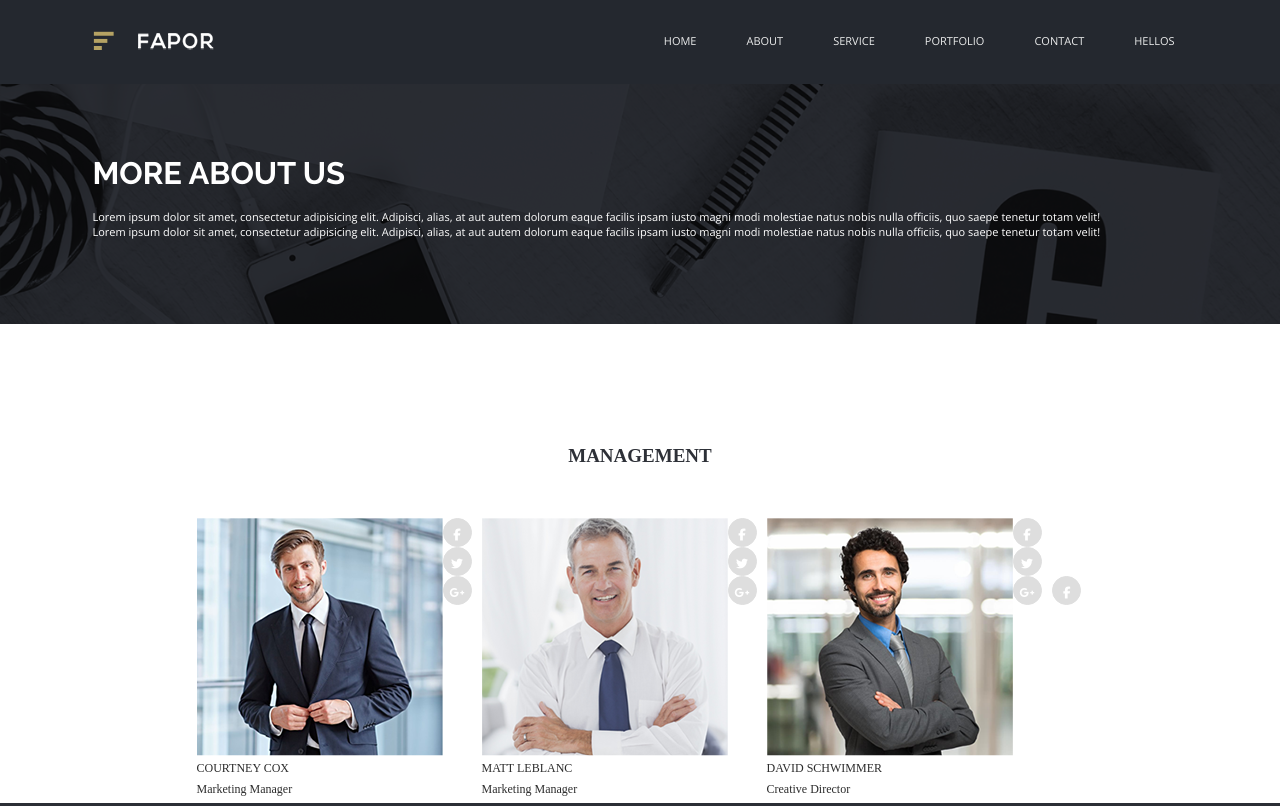
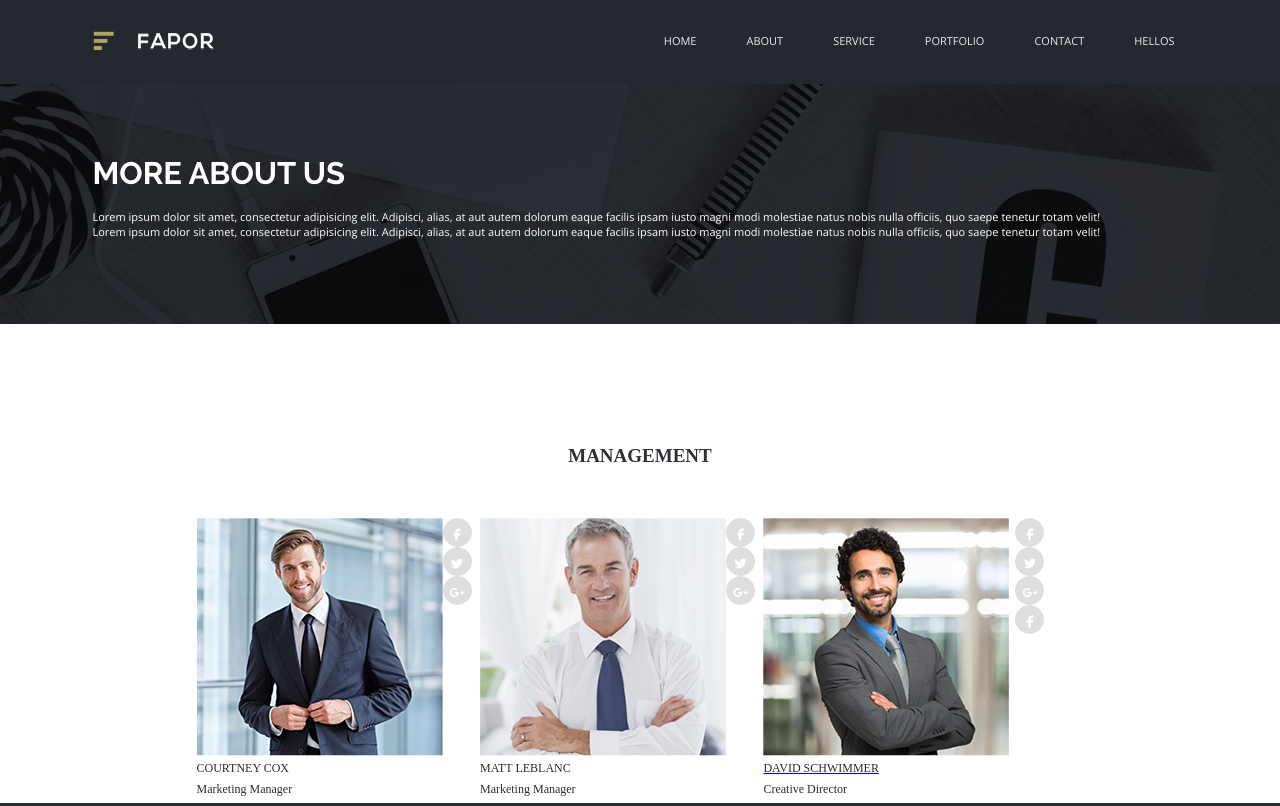
Before and after one commit to MRX19991212/Fapor, a plain HTML site: page index.html in a window 1280 px wide. Shown: the top 806 px of the page. Drawn offline with nearby package versions, Linux system fonts and the light colour scheme.

Commit message:
change indexe

```diff
--- a/index.html
+++ b/index.html
@@ -68,7 +68,7 @@
                 <div class="manager1 d-flex">
                     <div>
                         <a href="#"><img src="images/manag3.png" alt="manager2"></a>
-                        <p>DAVID SCHWIMMER<p>
+                        <a href="#"><p>DAVID SCHWIMMER<p></a>
                         <p>Creative Director</p>
                     </div>
                     <div>
```
